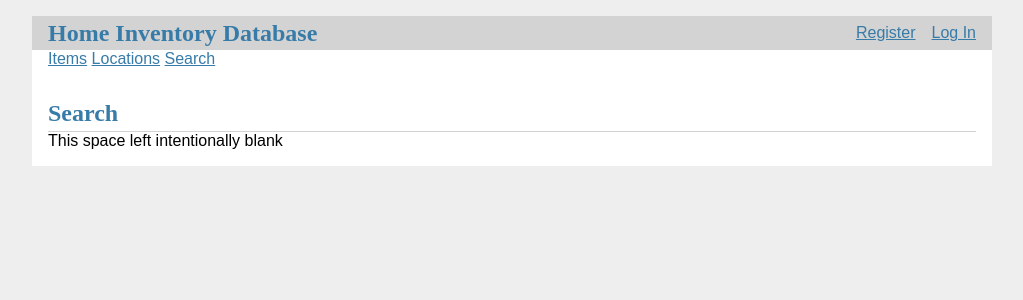
After one commit to ka6sox/hidb, a Flask app: page /search in a window 1280 px wide. The commit adds this page. Shown: the top 300 px of the page, without its empty margins (128-1151 px from the left). Run offline with Flask 2, Linux system fonts and the light colour scheme.

Commit message:
Add stub implementation of a search page

```diff
--- a/hidb/__init__.py
+++ b/hidb/__init__.py
@@ -45,4 +45,8 @@ def create_app(test_config=None):
     app.register_blueprint(locations.bp)
     app.add_url_rule('/locations', endpoint='index')
 
+    from . import search
+    app.register_blueprint(search.bp)
+    app.add_url_rule('/search', endpoint='index')
+
     return app
--- /dev/null
+++ b/hidb/search.py
@@ -0,0 +1,13 @@
+from flask import (
+    Blueprint, flash, g, redirect, render_template, request, url_for
+)
+from werkzeug.exceptions import abort
+
+from hidb.auth import login_required
+from hidb.db import get_db
+
+bp = Blueprint('search', __name__)
+
+@bp.route('/search')
+def index():
+    return render_template('search/index.html')
--- a/hidb/templates/base.html
+++ b/hidb/templates/base.html
@@ -16,6 +16,7 @@
 <section class="navbar">
   <a class="action" href="{{ url_for('items.index') }}">Items</a>
   <a class="action" href="{{ url_for('locations.index') }}">Locations</a>
+  <a class="action" href="{{ url_for('search.index') }}">Search</a>
 </section>
 <section class="content">
   <header>
--- /dev/null
+++ b/hidb/templates/search/index.html
@@ -0,0 +1,9 @@
+{% extends 'base.html' %}
+
+{% block header %}
+  <h1>{% block title %}Search{% endblock %}</h1>
+{% endblock %}
+
+{% block content %}
+  This space left intentionally blank
+{% endblock %}
```
